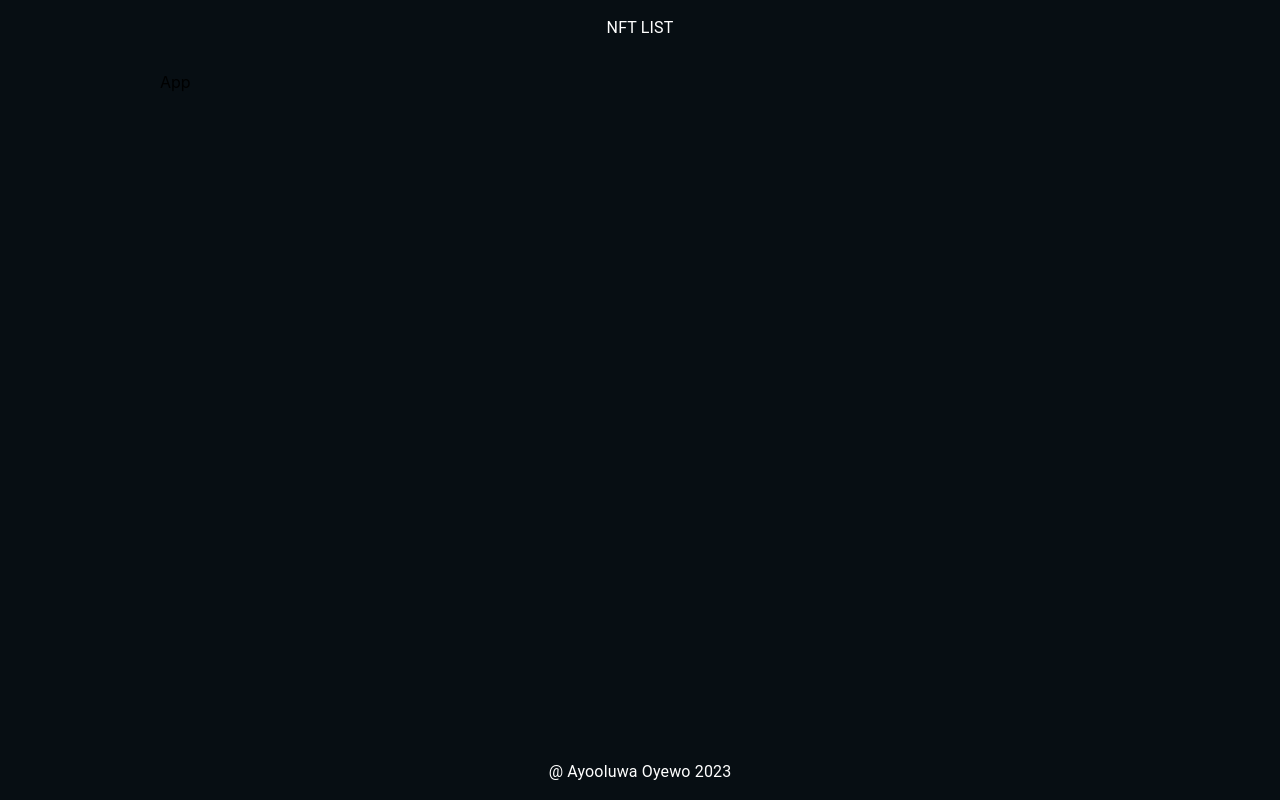
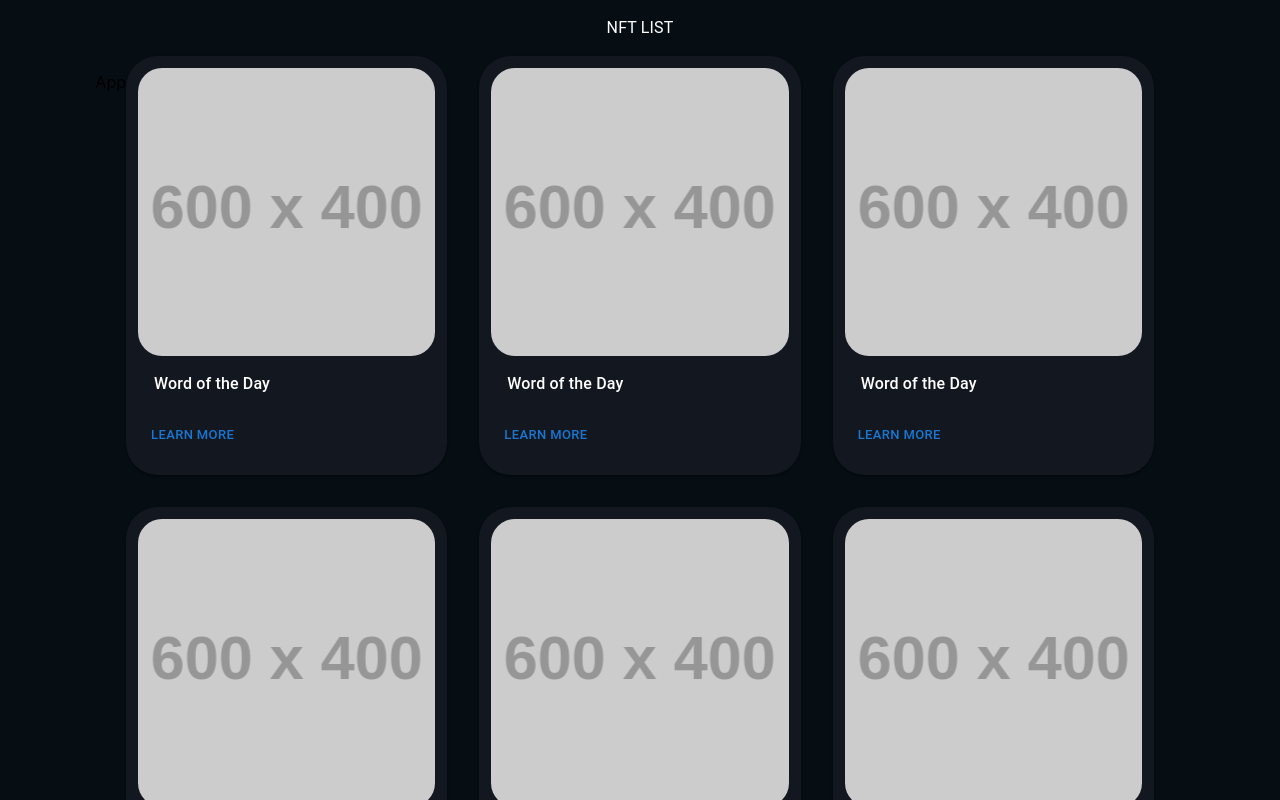
Before and after one commit to oyewoas/nft-lists, a React (Create React App) app: page / in a window 1280 px wide. Shown: the top 800 px of the page. Built offline with nearby package versions, Linux system fonts and the light colour scheme.

Commit message:
created component for nft card and nft list and updated bse template

```diff
--- a/src/App.tsx
+++ b/src/App.tsx
@@ -3,11 +3,13 @@ import './App.css';
 import BaseTemplate from './templates/base-template';
 import AppHeader from './components/common/header';
 import AppFooter from './components/common/footer';
+import NftLists from './components/nft/lists';
 
 function App() {
   return (
    <BaseTemplate header={<AppHeader />} footer={<AppFooter />}>
       <p>App</p>
+      <NftLists />
    </BaseTemplate>
   );
 }
--- /dev/null
+++ b/src/components/nft/card.tsx
@@ -0,0 +1,53 @@
+import {
+  styled,
+  CardMedia,
+  Typography,
+  Button,
+  CardContent,
+  CardActions,
+  Card,
+} from "@mui/material";
+const CardContainer = styled(Card)({
+  padding: "0.75rem 0.75rem 1rem",
+  borderRadius: "32px",
+  cursor: "pointer",
+  backgroundColor: "#131820",
+  overflow: "hidden",
+});
+const CardImage = styled(CardMedia)({
+  position: "relative",
+  backgroundPosition: "center center",
+  backgroundSize: "cover",
+  height: "288px",
+  width: "100%",
+  borderRadius: "24px",
+});
+
+const StyledTypography = styled(Typography)({
+  fontWeight: '500',
+  color: '#ffff',
+  maxWidth: '100%',
+  whiteSpace: 'nowrap',
+  overflow: 'hidden',
+  textOverflow: 'ellipsis',
+})
+const NftCard = () => {
+  return (
+    <CardContainer>
+      <CardImage
+        image="https://dummyimage.com/600x400/000/fff"
+        title="nft-image"
+      />
+      <CardContent>
+        <StyledTypography>
+          Word of the Day
+        </StyledTypography>
+      </CardContent>
+      <CardActions>
+        <Button size="small">Learn More</Button>
+      </CardActions>
+    </CardContainer>
+  );
+};
+
+export default NftCard;
--- /dev/null
+++ b/src/components/nft/lists.tsx
@@ -0,0 +1,34 @@
+
+import { styled, Box } from '@mui/material'
+import NftCard from './card';
+
+const NftListContainer = styled(Box)(({ theme }) => ({
+  display: "grid",
+  gridGap: theme.spacing(4),
+  gridTemplateColumns: "repeat(auto-fit, minmax(240px, 1fr))",
+}))
+const NftLists = () =>{
+  return (
+    <NftListContainer>
+        <NftCard />
+        <NftCard />
+        <NftCard />
+        <NftCard />
+        <NftCard />
+        <NftCard />
+        <NftCard />
+        <NftCard />
+        <NftCard />
+        <NftCard />
+        <NftCard />
+        <NftCard />
+        <NftCard />
+        <NftCard />
+        <NftCard />
+        <NftCard />
+
+    </NftListContainer>
+  );
+}
+
+export default NftLists
--- a/src/templates/base-template.tsx
+++ b/src/templates/base-template.tsx
@@ -16,14 +16,14 @@ const PageContainer = styled(Box)({
   justifyContent: 'center',
   alignItems: 'center',
   backgroundColor: '#070e13'
+
 })
 
 const PageContentContainer = styled(Box)(({ theme }) => ({
-  flex: '1 0 auto',
-  maxWidth: `calc(928px + 2 * ${theme.spacing(2)})`,
-  width: '100%',
-  display: 'flex',
-  flexDirection: 'column',
+  display: 'grid',
+  gridTemplateColumns: '1fr minmax(auto, 1028px) 1fr',
+  padding: '0 5%',
+
 }))
 
 const BaseTemplate = ({
```
